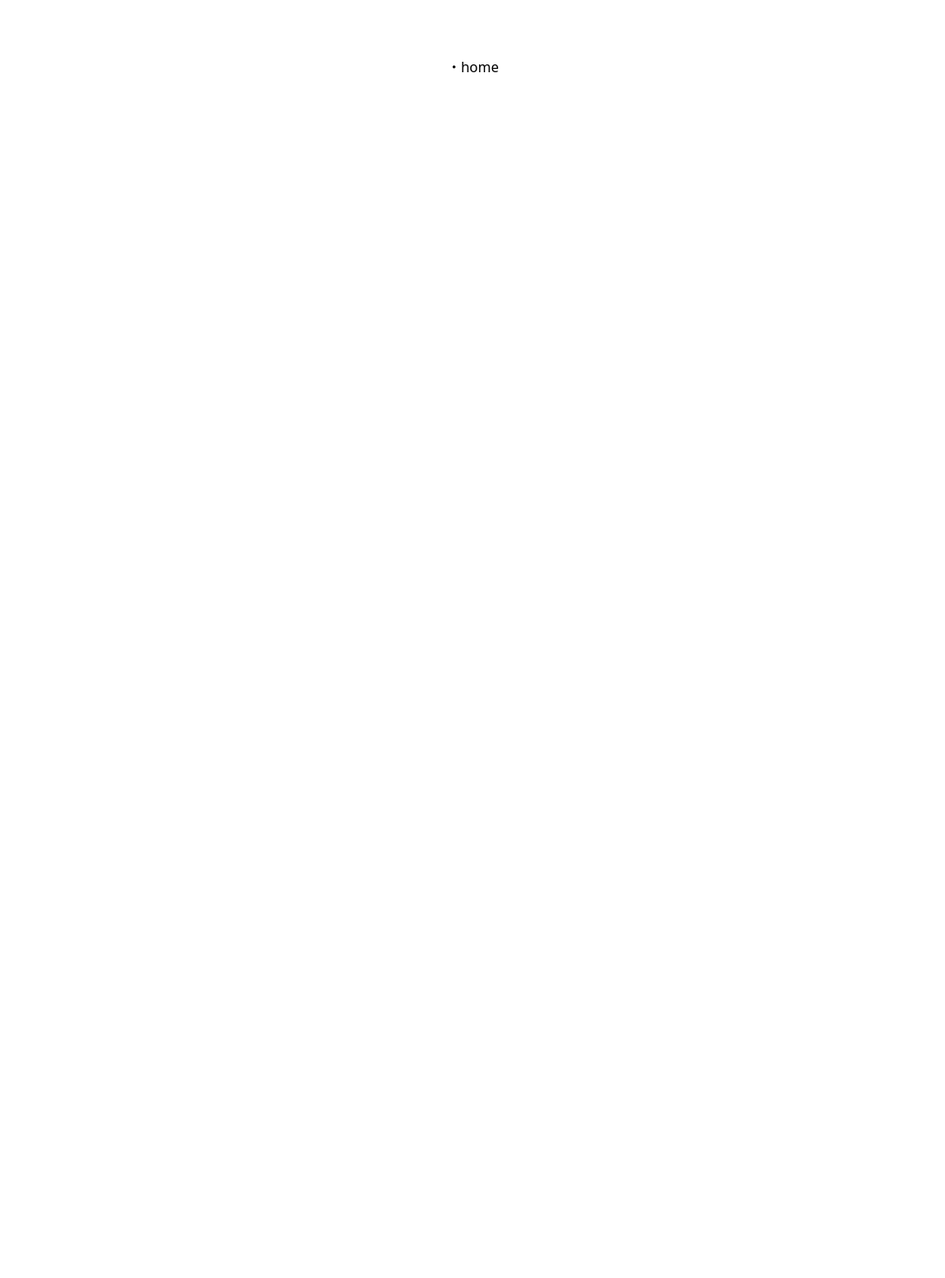
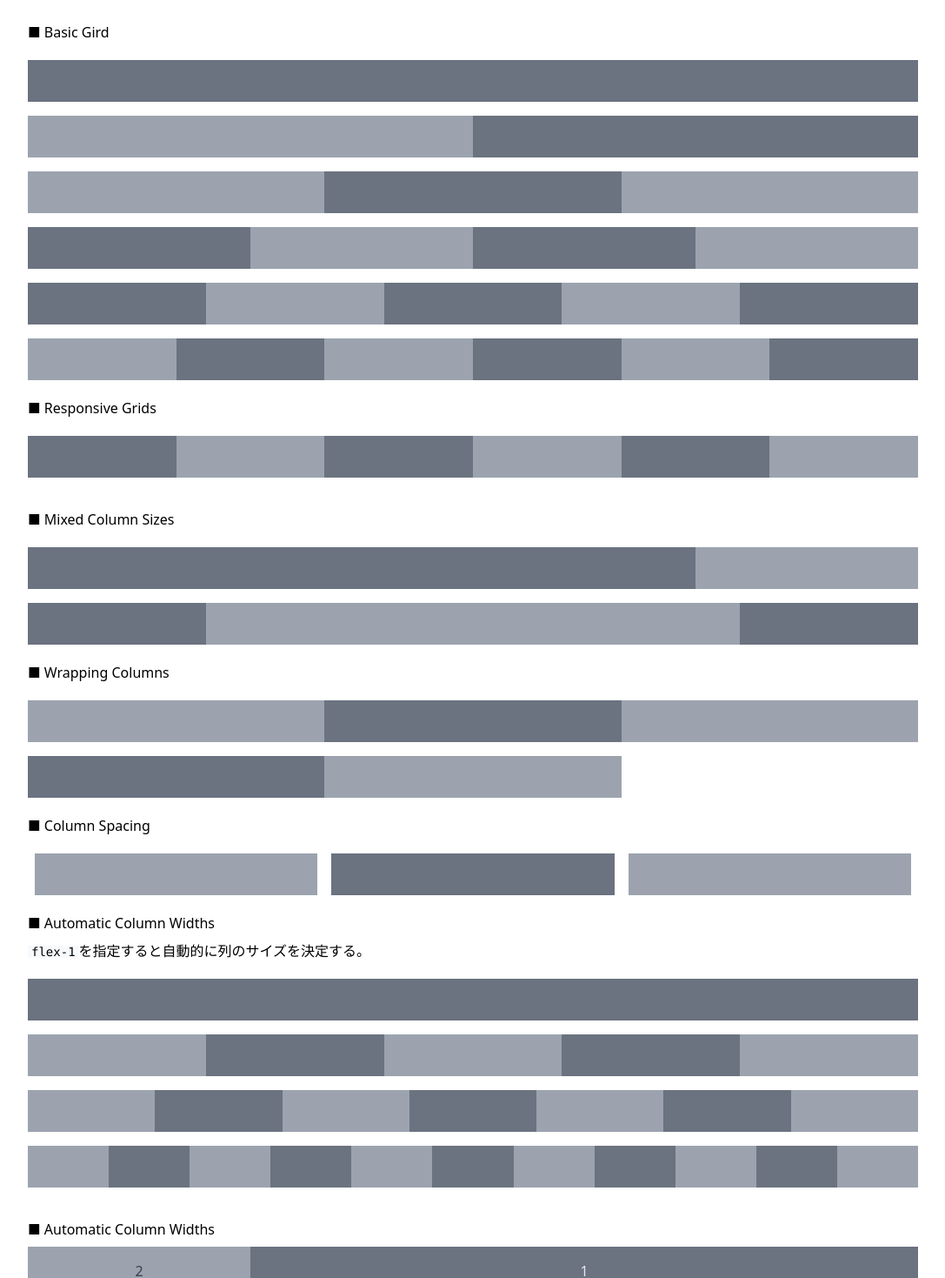
Before and after one commit to shinjiezumi/vite-tailwind, a Vue app in the folder src/: page /grid in a window 1280 px wide. Shown: the part 43-1512 px from the top of the page at 87% size, without its empty margins (96-1183 px from the left). Before the commit the page ends 800 px from the top, so only its background shows below. Built offline with nearby package versions, Linux system fonts and the light colour scheme.

Commit message:
Update grid page

```diff
--- a/src/src/index.css
+++ b/src/src/index.css
@@ -1,3 +1,20 @@
 @tailwind base;
 @tailwind components;
 @tailwind utilities;
+
+code {
+  display: inline-block;
+  --bg-opacity: 1;
+  background-color: #f7fafc;
+  background-color: rgba(247,250,252,var(--bg-opacity));
+  border-radius: .125rem;
+  font-size: .875rem;
+  padding-left: .25rem;
+  padding-right: .25rem;
+  line-height: 1;
+  white-space: nowrap;
+  --text-opacity: 1;
+  font-family: Menlo,Monaco,Consolas,Liberation Mono,Courier New,monospace;
+  vertical-align: baseline;
+  font-weight: 400
+}
--- a/src/src/pages/Grid.vue
+++ b/src/src/pages/Grid.vue
@@ -4,8 +4,175 @@
       Grid
     </h1>
     <div class="mt-5 flex justify-center">
-      <div class="flex flex-col">
-        <!-- TODO 実装する -->
+      <div class="flex flex-col w-4/5">
+        <!-- Basic Gird -->
+        <h2 class="mb-5">
+          ■ Basic Gird
+        </h2>
+        <!-- Full width column -->
+        <div class="flex mb-4">
+          <div class="w-full bg-gray-500 h-12" />
+        </div>
+
+        <!-- Two columns -->
+        <div class="flex mb-4">
+          <div class="w-1/2 bg-gray-400 h-12" />
+          <div class="w-1/2 bg-gray-500 h-12" />
+        </div>
+
+        <!-- Three columns -->
+        <div class="flex mb-4">
+          <div class="w-1/3 bg-gray-400 h-12" />
+          <div class="w-1/3 bg-gray-500 h-12" />
+          <div class="w-1/3 bg-gray-400 h-12" />
+        </div>
+
+        <!-- Four columns -->
+        <div class="flex mb-4">
+          <div class="w-1/4 bg-gray-500 h-12" />
+          <div class="w-1/4 bg-gray-400 h-12" />
+          <div class="w-1/4 bg-gray-500 h-12" />
+          <div class="w-1/4 bg-gray-400 h-12" />
+        </div>
+
+        <!-- Five columns -->
+        <div class="flex mb-4">
+          <div class="w-1/5 bg-gray-500 h-12" />
+          <div class="w-1/5 bg-gray-400 h-12" />
+          <div class="w-1/5 bg-gray-500 h-12" />
+          <div class="w-1/5 bg-gray-400 h-12" />
+          <div class="w-1/5 bg-gray-500 h-12" />
+        </div>
+
+        <!-- Six columns -->
+        <div class="flex">
+          <div class="w-1/6 bg-gray-400 h-12" />
+          <div class="w-1/6 bg-gray-500 h-12" />
+          <div class="w-1/6 bg-gray-400 h-12" />
+          <div class="w-1/6 bg-gray-500 h-12" />
+          <div class="w-1/6 bg-gray-400 h-12" />
+          <div class="w-1/6 bg-gray-500 h-12" />
+        </div>
+
+        <!-- Responsive Grids -->
+        <h2 class="mt-5 mb-5">
+          ■ Responsive Grids
+        </h2>
+        <div class="flex flex-wrap">
+          <div class="w-full sm:w-1/2 md:w-1/3 lg:w-1/4 xl:w-1/6 mb-4 bg-gray-500 h-12" />
+          <div class="w-full sm:w-1/2 md:w-1/3 lg:w-1/4 xl:w-1/6 mb-4 bg-gray-400 h-12" />
+          <div class="w-full sm:w-1/2 md:w-1/3 lg:w-1/4 xl:w-1/6 mb-4 bg-gray-500 h-12" />
+          <div class="w-full sm:w-1/2 md:w-1/3 lg:w-1/4 xl:w-1/6 mb-4 bg-gray-400 h-12" />
+          <div class="w-full sm:w-1/2 md:w-1/3 lg:w-1/2 xl:w-1/6 mb-4 bg-gray-500 h-12" />
+          <div class="w-full sm:w-1/2 md:w-1/3 lg:w-1/2 xl:w-1/6 mb-4 bg-gray-400 h-12" />
+        </div>
+
+        <!-- Mixed Column Sizes -->
+        <h2 class="mt-5 mb-5">
+          ■ Mixed Column Sizes
+        </h2>
+        <!-- Narrower side column -->
+        <div class="flex mb-4">
+          <div class="w-3/4 bg-gray-500 h-12" />
+          <div class="w-1/4 bg-gray-400 h-12" />
+        </div>
+
+        <!-- Wide center column -->
+        <div class="flex">
+          <div class="w-1/5 bg-gray-500 h-12" />
+          <div class="w-3/5 bg-gray-400 h-12" />
+          <div class="w-1/5 bg-gray-500 h-12" />
+        </div>
+
+        <!-- Wrapping Columns -->
+        <h2 class="mt-5 mb-5">
+          ■ Wrapping Columns
+        </h2>
+        <div class="flex flex-wrap -mb-4">
+          <div class="w-1/3 mb-4 bg-gray-400 h-12" />
+          <div class="w-1/3 mb-4 bg-gray-500 h-12" />
+          <div class="w-1/3 mb-4 bg-gray-400 h-12" />
+          <div class="w-1/3 mb-4 bg-gray-500 h-12" />
+          <div class="w-1/3 mb-4 bg-gray-400 h-12" />
+        </div>
+
+        <!-- Column Spacing -->
+        <h2 class="mt-5 mb-5">
+          ■ Column Spacing
+        </h2>
+        <div class="px-2">
+          <div class="flex -mx-2">
+            <div class="w-1/3 px-2">
+              <div class="bg-gray-400 h-12" />
+            </div>
+            <div class="w-1/3 px-2">
+              <div class="bg-gray-500 h-12" />
+            </div>
+            <div class="w-1/3 px-2">
+              <div class="bg-gray-400 h-12" />
+            </div>
+          </div>
+        </div>
+
+        <!-- Automatic Column Widths -->
+        <h2 class="mt-5 mb-2">
+          ■ Automatic Column Widths
+        </h2>
+        <div class="mb-5">
+          <code>flex-1</code>を指定すると自動的に列のサイズを決定する。
+        </div>
+        <!-- Full width column -->
+        <div class="flex mb-4">
+          <div class="flex-1 bg-gray-500 h-12" />
+        </div>
+
+        <!-- Five columns -->
+        <div class="flex mb-4">
+          <div class="flex-1 bg-gray-400 h-12" />
+          <div class="flex-1 bg-gray-500 h-12" />
+          <div class="flex-1 bg-gray-400 h-12" />
+          <div class="flex-1 bg-gray-500 h-12" />
+          <div class="flex-1 bg-gray-400 h-12" />
+        </div>
+
+        <!-- Seven columns -->
+        <div class="flex mb-4">
+          <div class="flex-1 bg-gray-400 h-12" />
+          <div class="flex-1 bg-gray-500 h-12" />
+          <div class="flex-1 bg-gray-400 h-12" />
+          <div class="flex-1 bg-gray-500 h-12" />
+          <div class="flex-1 bg-gray-400 h-12" />
+          <div class="flex-1 bg-gray-500 h-12" />
+          <div class="flex-1 bg-gray-400 h-12" />
+        </div>
+
+        <!-- Eleven columns -->
+        <div class="flex mb-4">
+          <div class="flex-1 bg-gray-400 h-12" />
+          <div class="flex-1 bg-gray-500 h-12" />
+          <div class="flex-1 bg-gray-400 h-12" />
+          <div class="flex-1 bg-gray-500 h-12" />
+          <div class="flex-1 bg-gray-400 h-12" />
+          <div class="flex-1 bg-gray-500 h-12" />
+          <div class="flex-1 bg-gray-400 h-12" />
+          <div class="flex-1 bg-gray-500 h-12" />
+          <div class="flex-1 bg-gray-400 h-12" />
+          <div class="flex-1 bg-gray-500 h-12" />
+          <div class="flex-1 bg-gray-400 h-12" />
+        </div>
+
+        <!-- Column Order -->
+        <h2 class="mt-5 mb-2">
+          ■ Automatic Column Widths
+        </h2>
+        <div class="flex md:flex-row-reverse flex-wrap">
+          <div class="w-full md:w-3/4 bg-gray-500 p-4 text-center text-gray-200">
+            1
+          </div>
+          <div class="w-full md:w-1/4 bg-gray-400 p-4 text-center text-gray-700">
+            2
+          </div>
+        </div>
 
         <div class="mt-10 mb-10 text-center">
           <router-link to="/">
```
